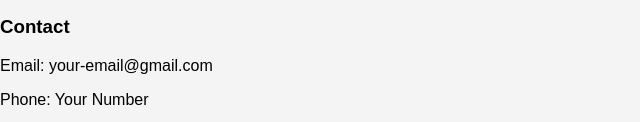
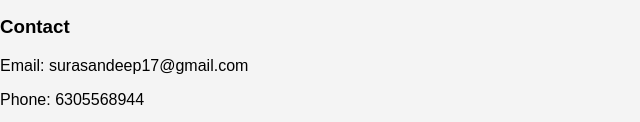
Before and after one commit to surasandeep17-cloud/surasandeep.github.io, a plain HTML site: page index.html in a window 1280 px wide. Shown: the part 1888-2010 px from the top of the page, 0-640 px from the left. Drawn offline with Linux system fonts and the light colour scheme.

Commit message:
Update index.html

```diff
--- a/index.html
+++ b/index.html
@@ -113,7 +113,7 @@ Motivated Python Full-Stack Developer with training in Python, Django, HTML, CSS
 <p>Portfolio Website</p>
 
 <h3>Contact</h3>
-<p>Email: your-email@gmail.com</p>
-<p>Phone: Your Number</p>
+<p>Email: surasandeep17@gmail.com</p>
+<p>Phone: 6305568944</p>
 </body>
 </html>
```
